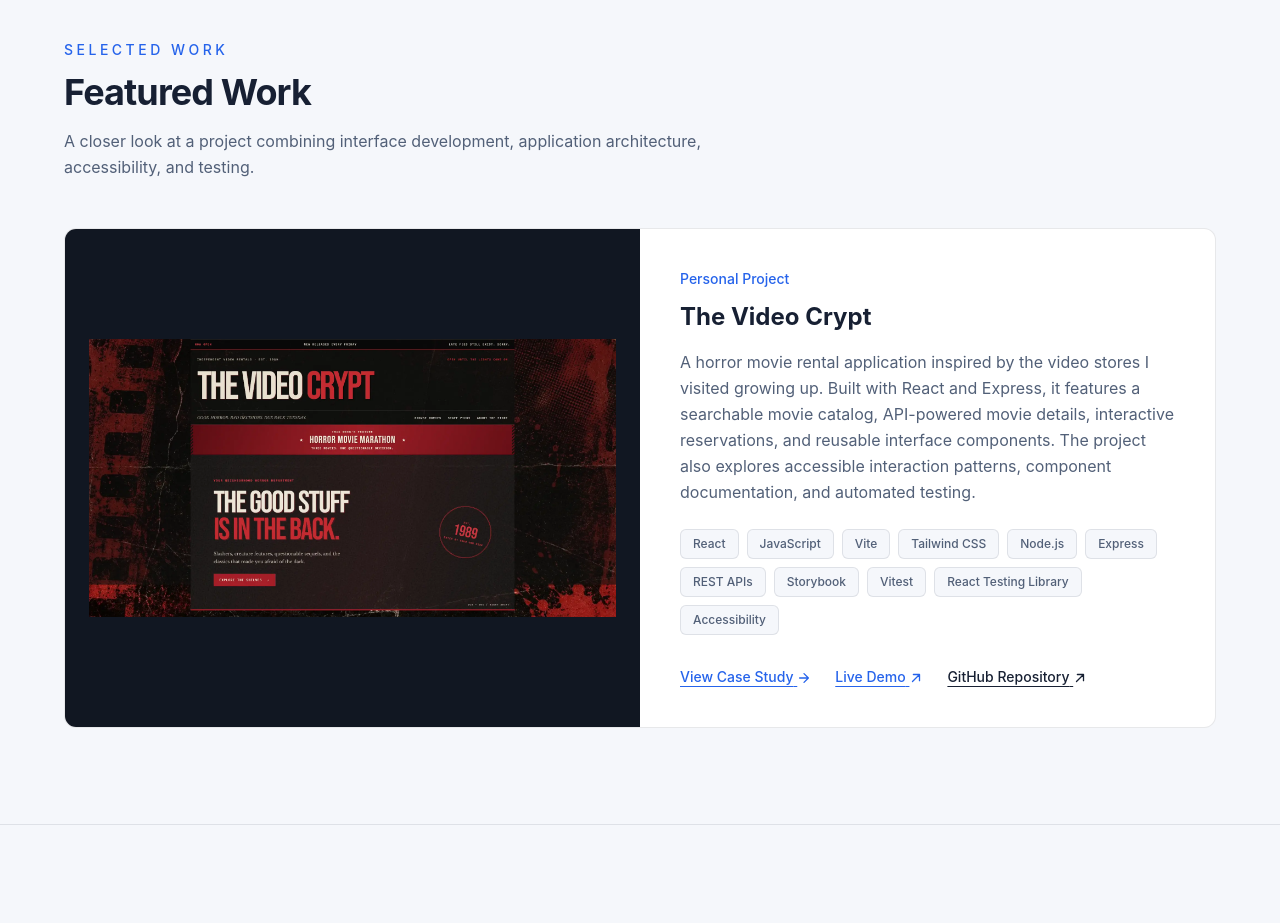
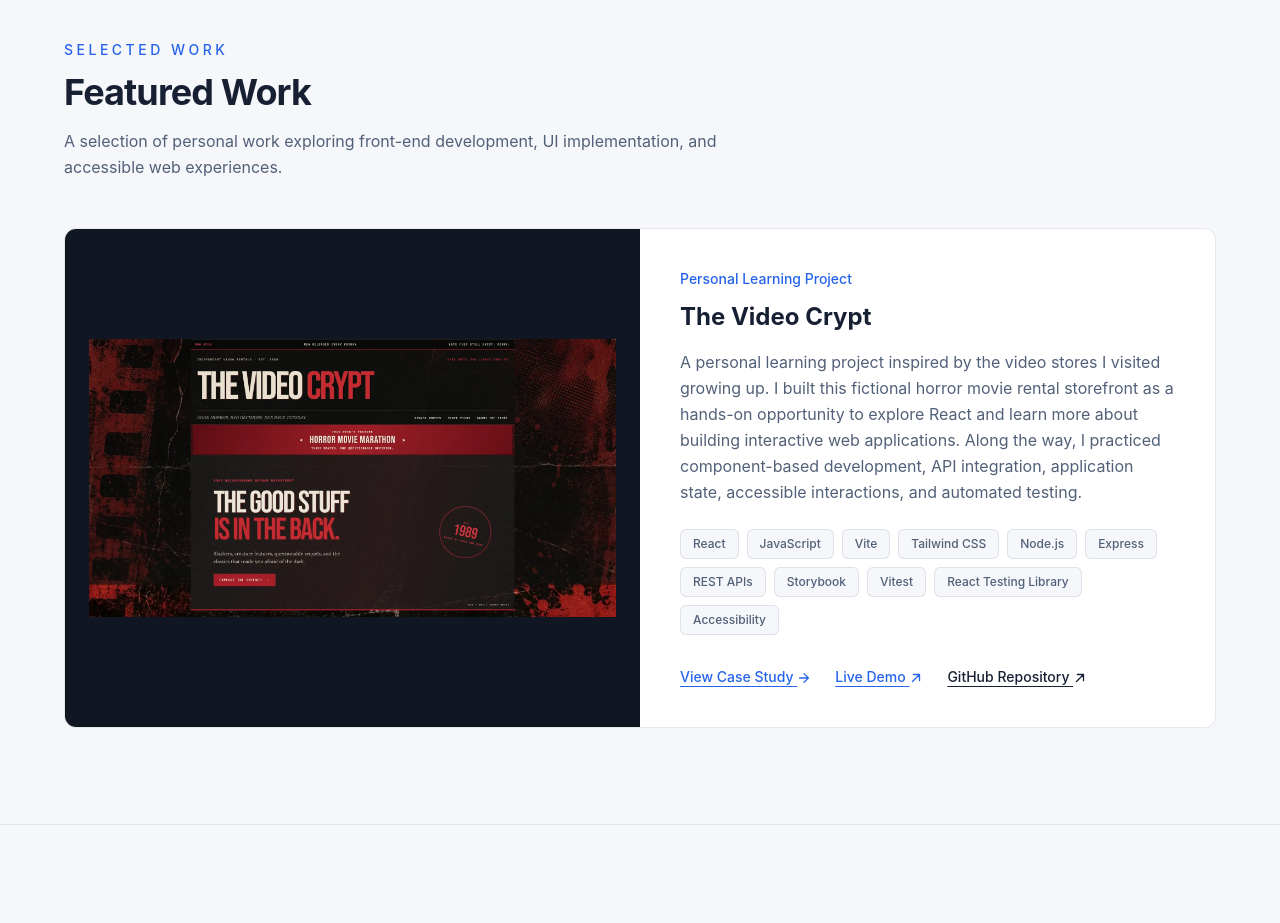
Before and after one commit to constantmotion29/frontend-developer-portfolio, a React (Vite) app: page / in a window 1280 px wide. Shown: the part 880-1803 px from the top of the page. Built offline with nearby package versions, Linux system fonts and the light colour scheme.

Commit message:
Update Featured Work

```diff
--- a/src/components/FeaturedWork.jsx
+++ b/src/components/FeaturedWork.jsx
@@ -35,8 +35,8 @@ function FeaturedWork() {
           </h2>
 
           <p className="mt-4 max-w-2xl leading-relaxed text-text-secondary">
-            A closer look at a project combining interface development,
-            application architecture, accessibility, and testing.
+            A selection of personal work exploring front-end development, UI
+            implementation, and accessible web experiences.
           </p>
         </div>
 
@@ -56,7 +56,7 @@ function FeaturedWork() {
             {/* Project Details */}
             <div className="flex flex-col justify-center p-6 sm:p-10">
               <p className="text-sm font-medium text-accent">
-                Personal Project
+                Personal Learning Project
               </p>
 
               <h3 className="mt-3 text-2xl font-bold text-text-primary">
@@ -64,12 +64,13 @@ function FeaturedWork() {
               </h3>
 
               <p className="mt-4 leading-relaxed text-text-secondary">
-                A horror movie rental application inspired by the video stores I
-                visited growing up. Built with React and Express, it features a
-                searchable movie catalog, API-powered movie details, interactive
-                reservations, and reusable interface components. The project
-                also explores accessible interaction patterns, component
-                documentation, and automated testing.
+                A personal learning project inspired by the video stores I
+                visited growing up. I built this fictional horror movie rental
+                storefront as a hands-on opportunity to explore React and learn
+                more about building interactive web applications. Along the way,
+                I practiced component-based development, API integration,
+                application state, accessible interactions, and automated
+                testing.
               </p>
 
               <div className="mt-6 flex flex-wrap gap-2">
```
